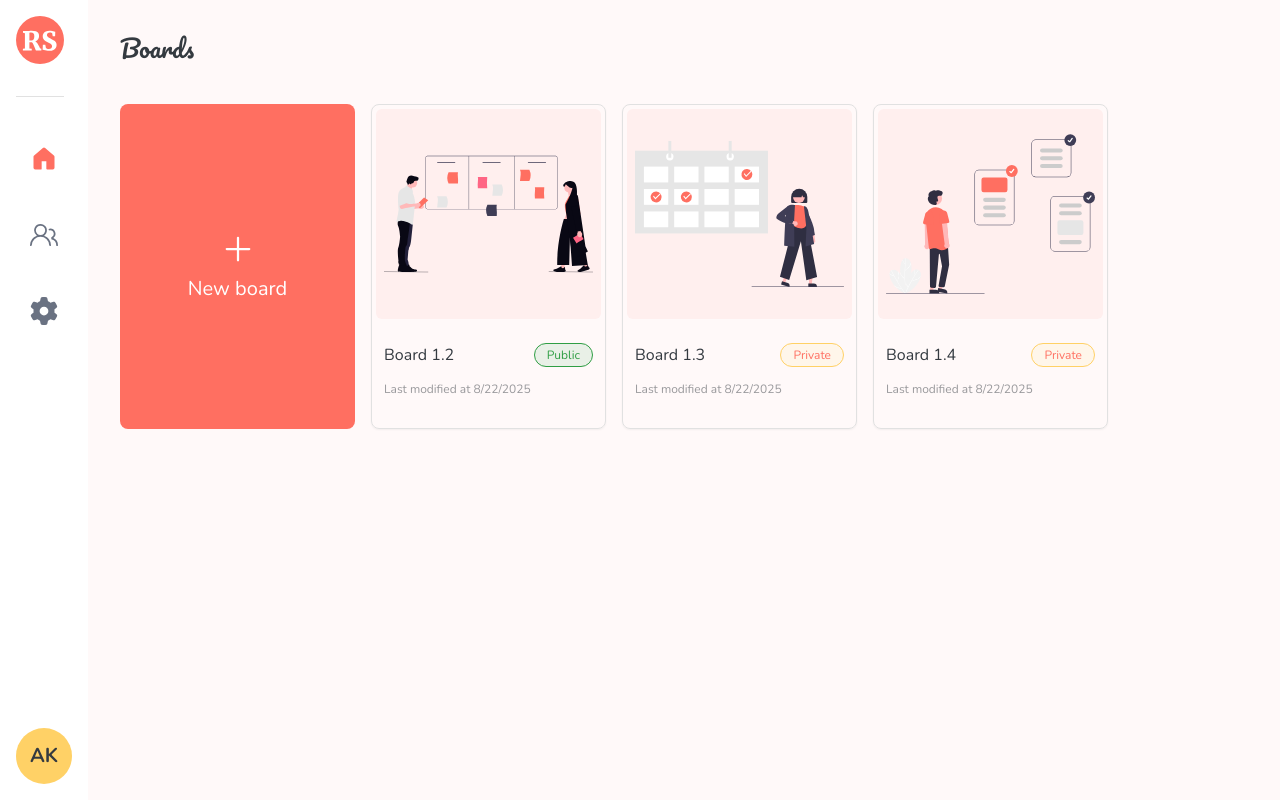
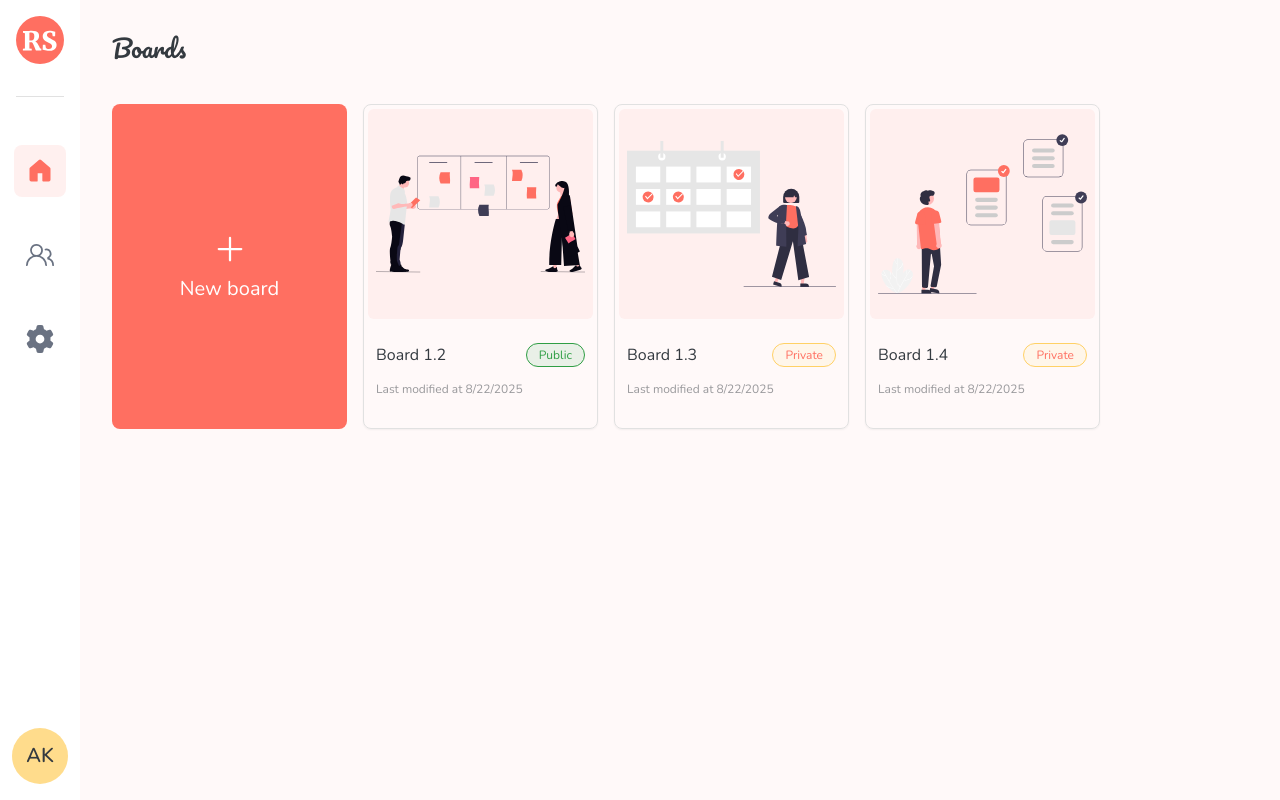
Before and after one commit to Ahmed-Khaled24/retro-spark-frontend, a React (Vite) app: page /app in a window 1280 px wide. Built offline with nearby package versions, Linux system fonts and the light colour scheme.

Commit message:
feat: update navbar

```diff
--- a/src/components/DefaultUserAvatar.tsx
+++ b/src/components/DefaultUserAvatar.tsx
@@ -4,12 +4,20 @@ interface DefaultUserAvatarProps {
     username: string;
 }
 const DefaultUserAvatar: FC<DefaultUserAvatarProps> = ({ username }) => {
+    let nameAbbreviation = "";
+    const nameParts = username.split(" ");
+
+    if (nameParts.length === 1) {
+        // Pick the first two characters of the name
+        nameAbbreviation = username.slice(0, 2);
+    } else {
+        // Pick the first characters of the first two parts
+        nameAbbreviation = nameParts[0][0] + nameParts[1][0];
+    }
+
     return (
-        <div className="w-14 h-14 rounded-full bg-secondary flex items-center justify-center font-bold text-xl select-none">
-            {username
-                .split(" ")
-                .map((name) => name[0])
-                .join("")}
+        <div className="w-14 h-14 rounded-full bg-secondary/75 flex items-center justify-center font-semibold text-xl select-none">
+            {nameAbbreviation}
         </div>
     );
 };
--- a/src/layouts/Nav.tsx
+++ b/src/layouts/Nav.tsx
@@ -50,20 +50,24 @@ export const LoggedInNavbar = () => {
     }, [location]);
 
     return (
-        <aside className="flex flex-col p-4 h-full">
+        <aside className="flex flex-col py-4 px-3 h-full">
             <img
                 src="/logo.svg"
                 alt="logo"
-                className="pb-8 border-b-1 border-primary-border w-12"
+                className="pb-8 border-b-1 border-primary-border w-12 mx-auto"
             />
-            <nav className="flex flex-col gap-12 items-center pt-12">
+            <nav className="flex flex-col gap-8 items-center pt-12">
                 {links.map((link) => (
                     <Link
                         to={link.path}
                         key={link.path}
-                        className={clsx("text-gray-500 hover:text-primary", {
-                            "text-primary": link.active,
-                        })}
+                        className={clsx(
+                            "text-gray-500 hover:text-primary hover:bg-primary/10 p-3 rounded-lg transition-all duration-250",
+                            {
+                                "text-primary": link.active,
+                                "bg-primary/10": link.active,
+                            },
+                        )}
                     >
                         {link.icon}
                     </Link>
```
